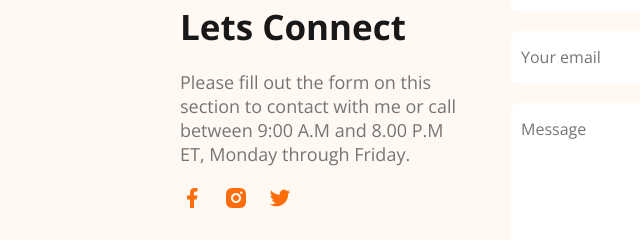
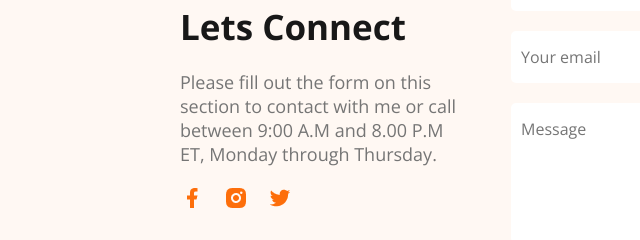
Before and after one commit to tahmid122/web-developer-portfolio, a plain HTML site: page index.html in a window 1280 px wide. Shown: the part 3085-3325 px from the top of the page, 160-800 px from the left. Drawn offline with nearby package versions, Linux system fonts and the light colour scheme.

Commit message:
thursday

```diff
--- a/index.html
+++ b/index.html
@@ -199,7 +199,7 @@
         <h3 class="section-title">Lets Connect</h3>
         <p class="section-desc">
           Please fill out the form on this section to contact with me or call
-          between 9:00 A.M and 8.00 P.M ET, Monday through Friday.
+          between 9:00 A.M and 8.00 P.M ET, Monday through Thursday.
         </p>
         <div class="social">
           <a href=""><img src="./images/icons/facebook.png" alt="" /></a>
```
